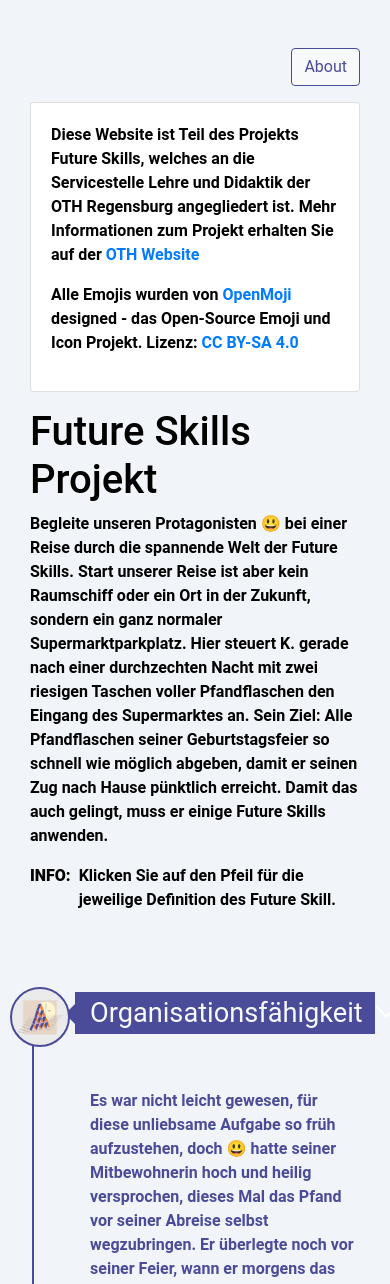
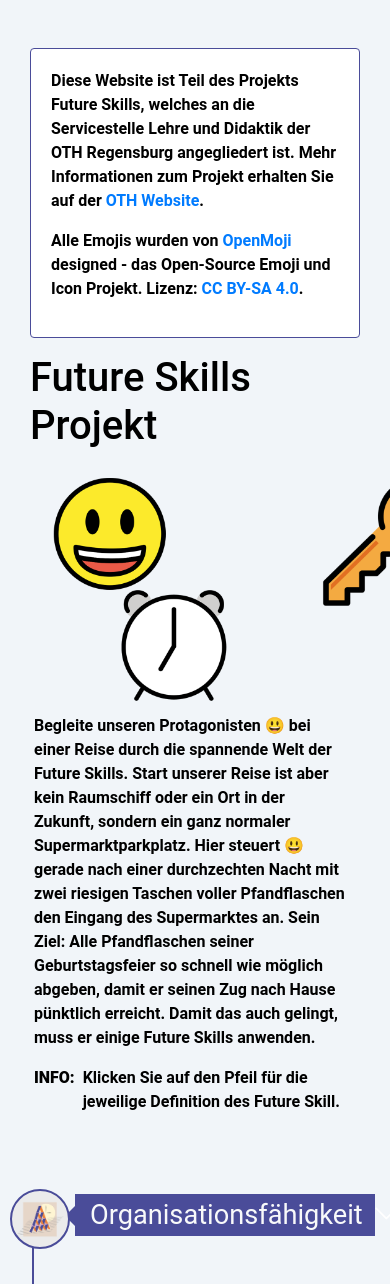
Before and after one commit to Sid0m/FSRoadmap, a Flask app: page / in a window 390 px wide, after a click on "About"; the page is wider, and only the part inside the window is pictured. Shown: the part 100-1384 px from the top of that part. Run offline with Flask 3, Linux system fonts and the light colour scheme; some libraries are stand-ins or nearby versions.

Commit message:
Added Emoji-Galerie

```diff
--- a/services.py
+++ b/services.py
@@ -1,7 +1,8 @@
 import csv
 import pandas as pd
 
-file_path_story = "static/csv/futureskills_bs.csv"
+#file_path_story = "static/csv/futureskills_bs.csv"
+file_path_story = "static/csv/futureskills_bs_emoji.csv"
 file_path_data = "static/csv/futureskills.csv"
 
 def read_csv_story():
--- a/static/background/desktop.ini
+++ /dev/null
@@ -1,2 +0,0 @@
-[.ShellClassInfo]
-IconResource=C:\Program Files\Google\Drive File Stream\97.0.1.0\GoogleDriveFS.exe,26
--- a/static/desktop.ini
+++ /dev/null
@@ -1,2 +0,0 @@
-[.ShellClassInfo]
-IconResource=C:\Program Files\Google\Drive File Stream\97.0.1.0\GoogleDriveFS.exe,26
--- a/static/fonts/desktop.ini
+++ /dev/null
@@ -1,2 +0,0 @@
-[.ShellClassInfo]
-IconResource=C:\Program Files\Google\Drive File Stream\97.0.1.0\GoogleDriveFS.exe,26
--- a/static/icons/desktop.ini
+++ /dev/null
@@ -1,2 +0,0 @@
-[.ShellClassInfo]
-IconResource=C:\Program Files\Google\Drive File Stream\97.0.1.0\GoogleDriveFS.exe,26
--- a/static/styles.css
+++ b/static/styles.css
@@ -159,7 +159,7 @@ header{
 
   /* Wenn das Element aktiv ist, zeigt es den Inhalt */
 .collapsible-content.active {
-    max-height: 300px; /* Passe die Höhe an den Inhalt an */
+    max-height: 400px; /* Passe die Höhe an den Inhalt an */
     opacity: 1;
 }
 
@@ -299,6 +299,10 @@ header{
     width: 100%;
     transform: translateX(-50%);
 }
+.emoji-galerie::before{
+    max-width: 400px;
+    max-height: 198,4px;
+}
 }
 
 /*extra small device style */
@@ -342,3 +346,13 @@ header{
     border-color: #dae0e5;
     box-shadow: 0 0 0 0.25rem rgba(216, 217, 219, 0.5); /* Fokus-Schattierung */
 }
+.card-body{
+    border-color: var(--blue);
+}
+h2 {
+    color: var(--blue);
+}
+.emoji-galerie{
+    max-width: 500px;
+    max-height: 248px;
+}
--- a/templates/desktop.ini
+++ /dev/null
@@ -1,2 +0,0 @@
-[.ShellClassInfo]
-IconResource=C:\Program Files\Google\Drive File Stream\97.0.1.0\GoogleDriveFS.exe,26
--- a/templates/index.html
+++ b/templates/index.html
@@ -13,42 +13,54 @@
 
 <body>
   <!--<div class="blur-background">-->
-  <header class="p-3">
-    <div class="container" style="display: flex; justify-content: center;"></div>
+  <header class="p-3 d-flex justify-content-between">
     <a href="https://www.oth-regensburg.de/die-oth/einrichtungen/servicestelle-lehre-und-didaktik/future-skills"
       target="_blank">
       <img src="static/pictures/OTH_Logo.jpg" class="img-fluid float-start oth-img" alt="OTH">
     </a>
+    <div>
+      <button class="btn btn-light" type="button" data-toggle="collapse" data-target="#collapseAbout"
+        aria-expanded="false" aria-controls="collapseAbout">About</button>
     </div>
   </header>
 
   <div class="pt-4 container">
     <div class="container mt-4 mb-5">
-      <div class="d-flex justify-content-end">
-        <button class="btn btn-light" type="button" data-toggle="collapse" data-target="#collapseAbout"
-          aria-expanded="false" aria-controls="collapseAbout">About</button>
-      </div>
       <div class="collapse mt-3 mb-3" id="collapseAbout">
         <div class="card card-body">
           <p>Diese Website ist Teil des Projekts Future Skills, welches an die Servicestelle Lehre und Didaktik der OTH
-          Regensburg angegliedert ist. Mehr Informationen zum Projekt erhalten Sie auf der <a href="https://www.oth-regensburg.de/die-oth/einrichtungen/servicestelle-lehre-und-didaktik/future-skills"
-          target="_blank">OTH Website</a></p>
-          <p>Alle Emojis wurden von <a href="https://openmoji.org/" target="_blank">OpenMoji</a> designed - das Open-Source Emoji und Icon Projekt. Lizenz: <a href="https://creativecommons.org/licenses/by-sa/4.0/#" target="_blank">CC BY-SA 4.0</a></p>
+            Regensburg angegliedert ist. Mehr Informationen zum Projekt erhalten Sie auf der <a
+              href="https://www.oth-regensburg.de/die-oth/einrichtungen/servicestelle-lehre-und-didaktik/future-skills"
+              target="_blank">OTH Website</a>.</p>
+          <p>Alle Emojis wurden von <a href="https://openmoji.org/" target="_blank">OpenMoji</a> designed - das
+            Open-Source Emoji und Icon Projekt. Lizenz: <a href="https://creativecommons.org/licenses/by-sa/4.0/#"
+              target="_blank">CC BY-SA 4.0</a>.</p>
         </div>
       </div>
       <h1>Future Skills Projekt</h1>
-      <div style="display: flex; justify-content: center;">
-        <p>Begleite unseren Protagonisten 😃 bei einer Reise durch die spannende Welt der Future Skills. Start unserer
+      <div class="mt-3 container-fluid">
+        <div class="row">
+          <div class="pr-1 col-md-12 col-lg-6 col-xl-5">
+            <img src="static/pictures/Emoji-Galerie.png" class="emoji-galerie img-fluid float-start" alt="OTH">
+          </div>
+          <div class="pl-1 col-md-12 col-lg-6 col-xl-7">
+            <p>Begleite unseren Protagonisten 😃 bei einer Reise durch die spannende Welt der Future Skills. Start
+              unserer
               Reise ist aber kein Raumschiff oder ein Ort in der Zukunft, sondern ein ganz normaler Supermarktparkplatz.
               Hier
-          steuert K. gerade nach einer durchzechten Nacht mit zwei riesigen Taschen voller Pfandflaschen den Eingang des
-          Supermarktes an. Sein Ziel: Alle Pfandflaschen seiner Geburtstagsfeier so schnell wie möglich abgeben, damit
+              steuert 😃 gerade nach einer durchzechten Nacht mit zwei riesigen Taschen voller Pfandflaschen den Eingang
+              des
+              Supermarktes an. Sein Ziel: Alle Pfandflaschen seiner Geburtstagsfeier so schnell wie möglich abgeben,
+              damit
               er
-          seinen Zug nach Hause pünktlich erreicht. Damit das auch gelingt, muss er einige Future Skills anwenden.</p>
-      </div>
+              seinen Zug nach Hause pünktlich erreicht. Damit das auch gelingt, muss er einige Future Skills anwenden.
+            </p>
             <div style="display: flex;">
               <b>INFO:&nbsp;&nbsp;</b>
               <p>Klicken Sie auf den Pfeil für die jeweilige Definition des Future Skill.</p>
+            </div>
+          </div>
+        </div>
       </div>
 
     </div>
@@ -63,7 +75,18 @@
             <span class="arrow bi bi-chevron-down"></span>
           </h3>
           <p class="collapsible-content">
+            {% if skill.id == '2' %}
+            <a>Eigeninitiative beschreibt aus eigenem Antrieb und einer inneren Überzeugung heraus zu handeln und dabei
+              Verantwortung zu übernehmen.</a>
+            <br><br>
+            <a>Kommunikationsfähigkeit beschreibt das Beherrschen sprachlicher Fähigkeiten, die dazu dienen, sich in
+              unterschiedlichen Situationen angemessen verständigen zu können. Grundlage hierfür: Solide
+              Alphabetisierung, Arbeiten mit Zahlen / Grafiken / Maßen und Rechenkenntnisse. Darüber hinaus ist die
+              Vermittlung von Wissen, interkulturelle Kommunikation sowie Social Networking ein wichtiger Bestandteil
+              davon.</a>
+            {% else %}
             {{ skill.definition }}
+            {% endif %}
             <!--<br><br> <b>Weiteres Szenario:</b> <br> <a>{{ skill.small_story }}</a>-->
           </p>
         </div>
@@ -81,8 +104,9 @@
     </div>-->
     <div class="container mt-3 mb-3">
       <div class="d-flex justify-content-start">
-        <button id="impressumButton" onclick="scrollIntoViewIfNeeded(this)" class="btn btn-light" type="button" data-toggle="collapse" data-target="#collapseImpressum"
-          aria-expanded="false" aria-controls="collapseImpressum">Impressum</button>
+        <button id="impressumButton" onclick="scrollIntoViewIfNeeded(this)" class="btn btn-light" type="button"
+          data-toggle="collapse" data-target="#collapseImpressum" aria-expanded="false"
+          aria-controls="collapseImpressum">Impressum</button>
       </div>
       <div class="collapse mt-3" id="collapseImpressum">
         <div class="card card-body">
@@ -101,7 +125,8 @@
             <br><br>
             E-Mail:
             <br>
-            Internet: <a href="https://www.oth-regensburg.de/die-oth/einrichtungen/servicestelle-lehre-und-didaktik" target="_blank">www.oth-regensburg.de</a>
+            Internet: <a href="https://www.oth-regensburg.de/die-oth/einrichtungen/servicestelle-lehre-und-didaktik"
+              target="_blank">www.oth-regensburg.de</a>
           </p>
         </div>
       </div>
@@ -114,4 +139,5 @@
   <script src="https://stackpath.bootstrapcdn.com/bootstrap/4.5.2/js/bootstrap.min.js"></script>
   <script src="static/index.js" defer></script>
 </body>
+
 </html>
--- a/unused/desktop.ini
+++ /dev/null
@@ -1,2 +0,0 @@
-[.ShellClassInfo]
-IconResource=C:\Program Files\Google\Drive File Stream\97.0.1.0\GoogleDriveFS.exe,26
--- a/unused/pages/desktop.ini
+++ /dev/null
@@ -1,2 +0,0 @@
-[.ShellClassInfo]
-IconResource=C:\Program Files\Google\Drive File Stream\97.0.1.0\GoogleDriveFS.exe,26
```
Also changed, not shown: static/csv/futureskills_bs.csv (+14 -14 lines), static/csv/futureskills_bs_emoji.csv (added, +15 -0 lines), static/pictures/1F511_color.png (added), static/pictures/1F603_color.png (added), static/pictures/23F0_color.png (added), static/pictures/Emoji-Galerie.png (added), 1 other file. Lines whose indentation alone changed are shown as unchanged.
